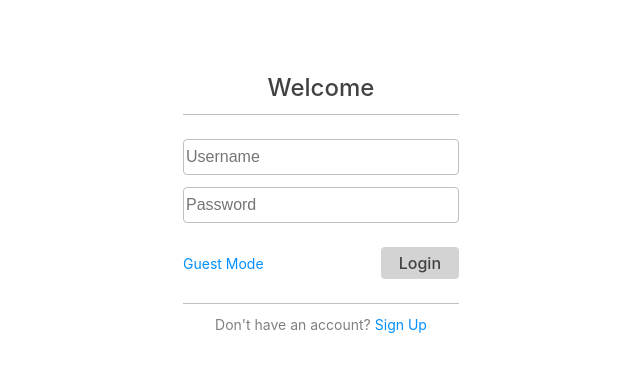
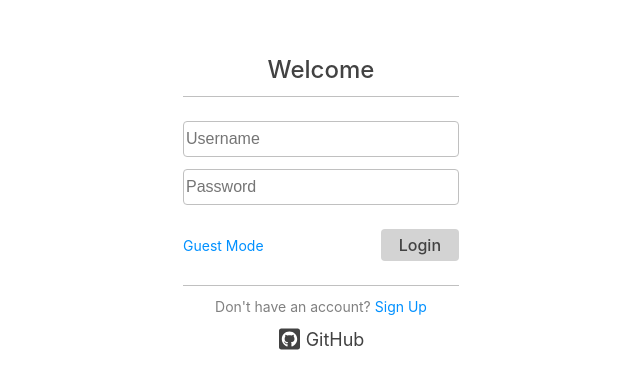
Before and after one commit to wtjandra96/modern-webapp, a React (Create React App) app in the folder client/: page / in a window 1280 px wide. Shown: the part 197-586 px from the top of the page, without its empty margins (319-959 px from the left). Built offline with nearby package versions, Linux system fonts and the light colour scheme.

Commit message:
Add GitHub link (#16)
* added github link to landing page

* added branch rule on .travis.yml deploy

```diff
--- a/client/src/components/basic/Text.js
+++ b/client/src/components/basic/Text.js
@@ -9,6 +9,7 @@ const Wrapper = styled.div`
   font-weight: ${({ fontWeight }) => fontWeight};
   color: ${({ color }) => color};
 	${({ cursor }) => cursor && `cursor: ${cursor};`}
+	${({ centerText }) => centerText && "justify-content: center;"}
 
 	&:focus {
 		outline: 0;
@@ -22,7 +23,7 @@ const Wrapper = styled.div`
 
 const Text = props => {
 	const { children } = props;
-	const { fontSize, fontWeight, color, cursor, onClick } = props;
+	const { fontSize, fontWeight, color, cursor, onClick, centerText } = props;
 	return (
 		<Wrapper
 			fontSize={fontSize}
@@ -31,6 +32,7 @@ const Text = props => {
 			cursor={cursor}
 			tabIndex={onClick && "0"}
 			onClick={onClick}
+			centerText={centerText}
 		>
 			{children}
 		</Wrapper>
--- a/client/src/pages/Landing.js
+++ b/client/src/pages/Landing.js
@@ -6,11 +6,14 @@ import styled from "styled-components";
 
 import Button from "../components/basic/Button";
 import DividerH from "../components/basic/DividerH";
+import Icon from '../components/basic/Icon';
 import Input from '../components/basic/Input';
 import Space from "../components/basic/Space";
 import Text from "../components/basic/Text";
 
 import { userOperations, userActions } from "../state/redux/user"
+import { FontAwesomeIcon } from '@fortawesome/react-fontawesome';
+import { faGithubSquare } from '@fortawesome/free-brands-svg-icons';
 
 const Wrapper = styled.div`
   display: flex;
@@ -192,6 +195,20 @@ const Landing = props => {
             {isRegister ? "Login" : "Sign Up"}
           </Text>
         </AuthSwitch>
+        <Space height="12" />
+        <Text
+          cursor="pointer"
+          fontSize="18"
+          centerText={true}
+          onClick={() => {
+            window.open("https://github.com/wtjandra96/modern-webapp", "_blank")
+          }}
+          color="#424242"
+        >
+          <Icon fontSize="24" button={false}><FontAwesomeIcon icon={faGithubSquare} /></Icon>
+          <Space width="4" />
+          GitHub
+        </Text>
       </AuthBox>
     </Wrapper>
   )
```
Also changed, not shown: 1 other file (tests, documents, lock files or other folders).
